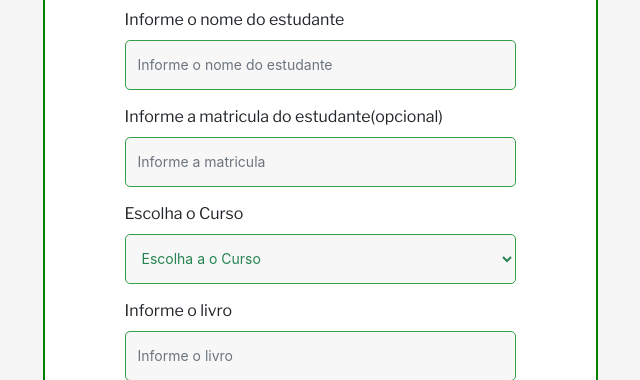
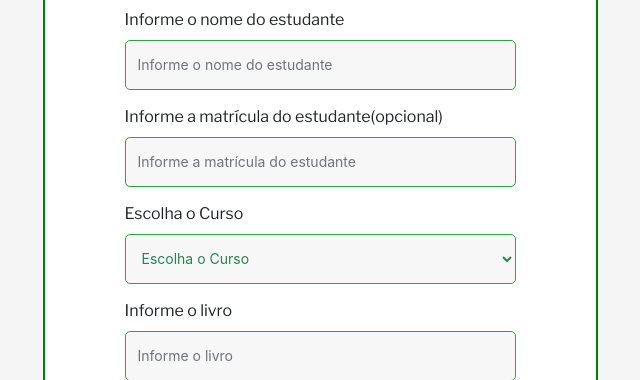
Before and after one commit to MrPivato/projetoIntegrador, a PHP site: page /visao/cadEmprestimo.php in a window 1280 px wide. Shown: the part 496-876 px from the top of the page, without its empty margins (320-960 px from the left). Run offline with PHP 8.4, Linux system fonts and the light colour scheme; data that the repository does not hold is empty; some libraries are stand-ins or nearby versions.

Commit message:
concertos ortograficos

```diff
--- a/src/visao/cadEmprestimo.php
+++ b/src/visao/cadEmprestimo.php
@@ -79,13 +79,13 @@
                   <input id="nome" name="nome" type="text" placeholder="Informe o nome do estudante" class="form-control" required="">
                </div>
 			     <div class="form-group">
-                  <label for="matricula">Informe a matricula do estudante(opcional)</label>
-                  <input id="matricula" name="matricula" type="number" placeholder="Informe a matricula" class="form-control">
+                  <label for="matricula">Informe a matrícula do estudante(opcional)</label>
+                  <input id="matricula" name="matricula" type="number" placeholder="Informe a matrícula do estudante" class="form-control">
                </div>
                <div class="form-group">
                   <label for="curso">Escolha o Curso</label>
                   <select id="curso" name="curso" class="form-control" >
-				  <option selected disabled selected>Escolha a o Curso</option>
+				  <option selected disabled selected>Escolha o Curso</option>
 				<?php
 					$cursoControle = new ControleCurso();
 					$listCursos = new Curso;
```
